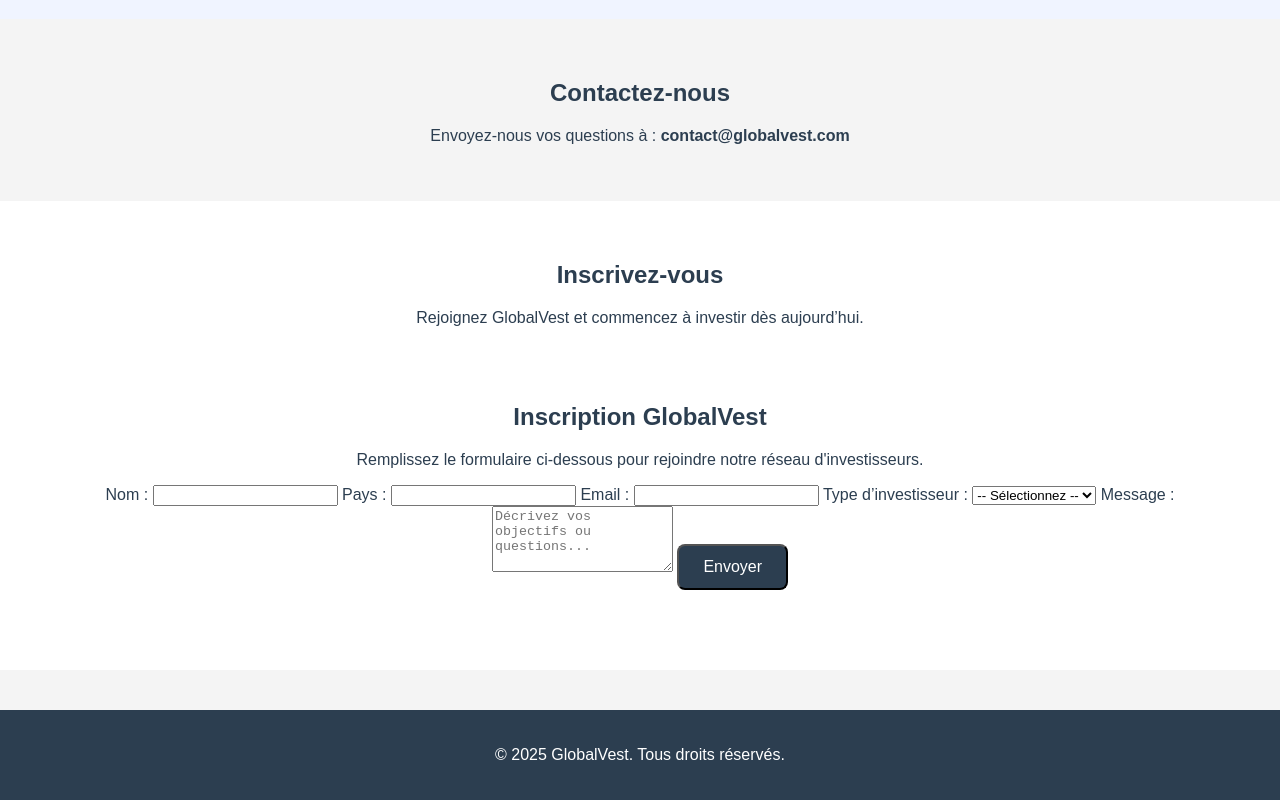
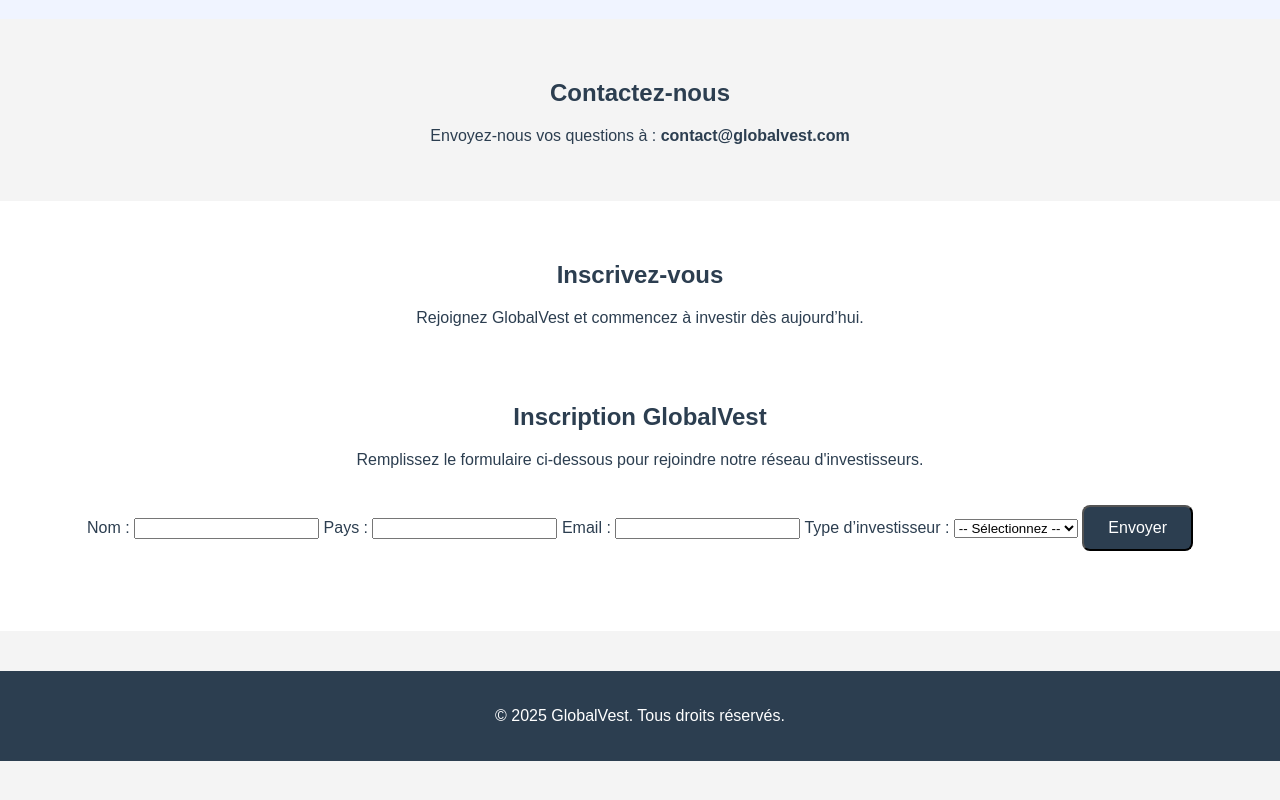
Before and after one commit to kingmoi001/GlobalVest, a plain HTML site: page index.html in a window 1280 px wide. Shown: the part 3272-4072 px from the top of the page. After the commit the page ends 4033 px from the top, so only its background shows below. Drawn offline with Linux system fonts and the light colour scheme.

Commit message:
Update index.html

```diff
--- a/index.html
+++ b/index.html
@@ -192,9 +192,6 @@
       <option value="institutionnel">Institutionnel</option>
     </select>
 
-    <label for="message">Message :</label>
-    <textarea id="message" name="message" rows="4" placeholder="Décrivez vos objectifs ou questions..."></textarea>
-
     <button type="submit" class="btn">Envoyer</button>
   </form>
 </section>
```
